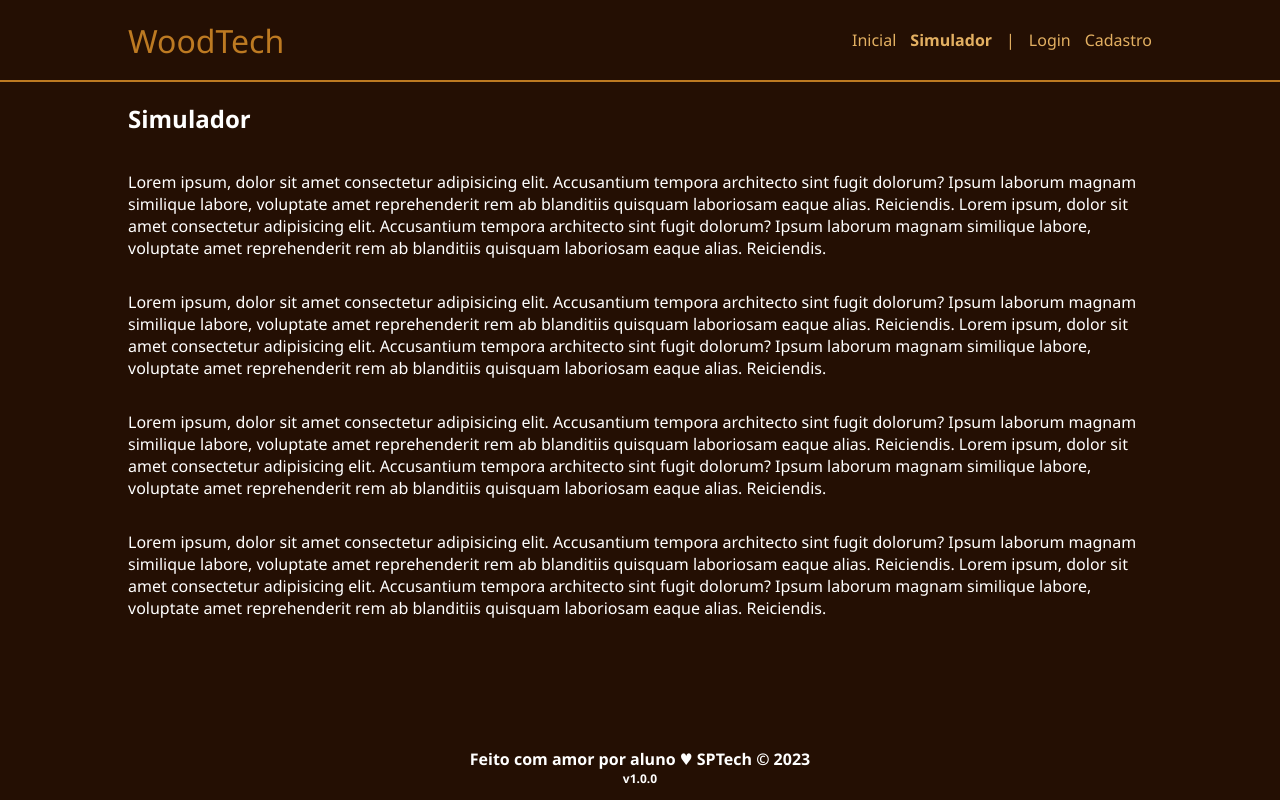
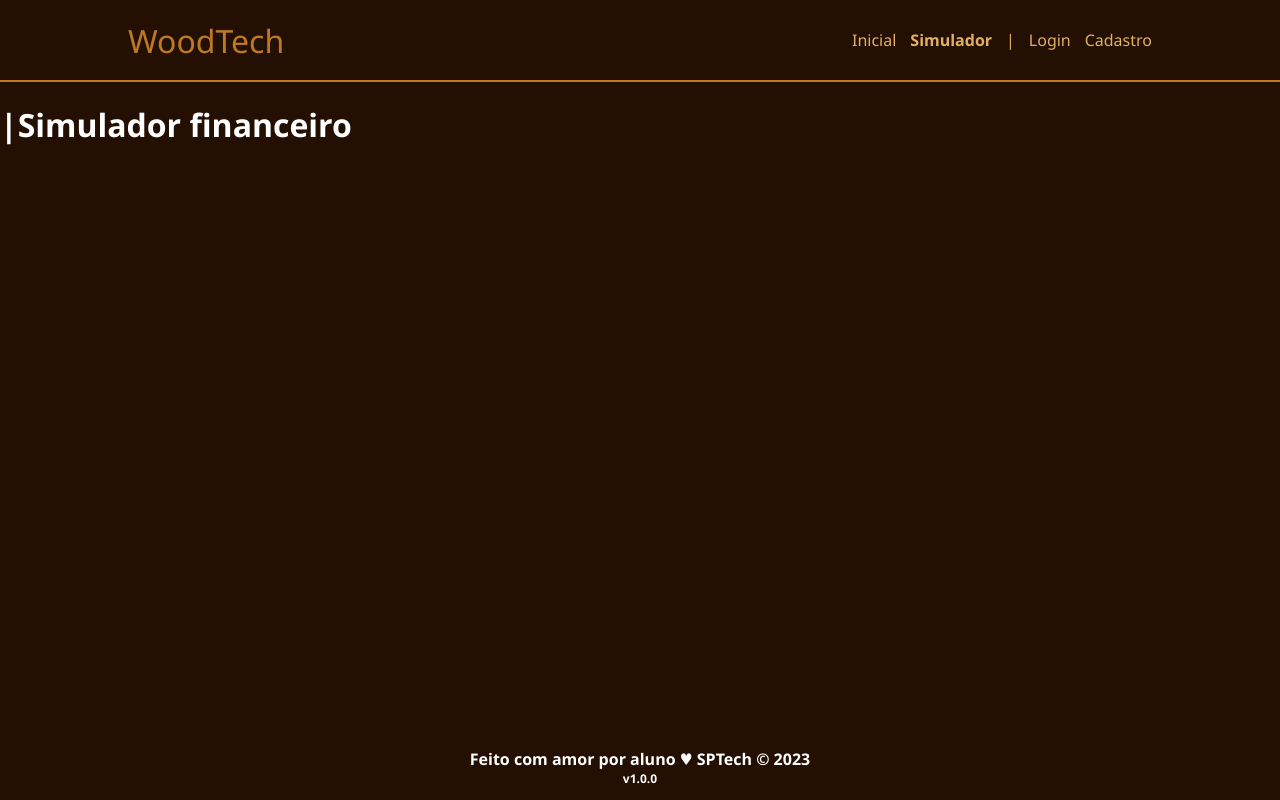
Before and after one commit to amandaribeiro1/WoodTech, a website: page site/public/simulador.html in a window 1280 px wide. Drawn offline with Linux system fonts and the light colour scheme.

Commit message:
corrigindo erros

```diff
--- a/site/public/css/estilo.css
+++ b/site/public/css/estilo.css
@@ -156,6 +156,6 @@ body {
 
 .simulador .container {
   flex-direction: column;
-  overflow: scroll;
+  width: 100%;
   height: var(--tamanho-simulador);
 }
--- a/site/public/simulador.html
+++ b/site/public/simulador.html
@@ -44,28 +44,10 @@
     <!-- simulador inicio -->
     <div class="simulador">
         <div class="container">
-            <h2>Simulador</h2>
-            <p>Lorem ipsum, dolor sit amet consectetur adipisicing elit. Accusantium tempora architecto sint fugit
-                dolorum? Ipsum laborum magnam similique labore, voluptate amet reprehenderit rem ab blanditiis quisquam
-                laboriosam eaque alias. Reiciendis. Lorem ipsum, dolor sit amet consectetur adipisicing elit.
-                Accusantium tempora architecto sint fugit dolorum? Ipsum laborum magnam similique labore, voluptate amet
-                reprehenderit rem ab blanditiis quisquam laboriosam eaque alias. Reiciendis.</p>
-            <p>Lorem ipsum, dolor sit amet consectetur adipisicing elit. Accusantium tempora architecto sint fugit
-                dolorum? Ipsum laborum magnam similique labore, voluptate amet reprehenderit rem ab blanditiis quisquam
-                laboriosam eaque alias. Reiciendis. Lorem ipsum, dolor sit amet consectetur adipisicing elit.
-                Accusantium tempora architecto sint fugit dolorum? Ipsum laborum magnam similique labore, voluptate amet
-                reprehenderit rem ab blanditiis quisquam laboriosam eaque alias. Reiciendis.</p>
-            <p>Lorem ipsum, dolor sit amet consectetur adipisicing elit. Accusantium tempora architecto sint fugit
-                dolorum? Ipsum laborum magnam similique labore, voluptate amet reprehenderit rem ab blanditiis quisquam
-                laboriosam eaque alias. Reiciendis. Lorem ipsum, dolor sit amet consectetur adipisicing elit.
-                Accusantium tempora architecto sint fugit dolorum? Ipsum laborum magnam similique labore, voluptate amet
-                reprehenderit rem ab blanditiis quisquam laboriosam eaque alias. Reiciendis.</p>
-            <p>Lorem ipsum, dolor sit amet consectetur adipisicing elit. Accusantium tempora architecto sint fugit
-                dolorum? Ipsum laborum magnam similique labore, voluptate amet reprehenderit rem ab blanditiis quisquam
-                laboriosam eaque alias. Reiciendis. Lorem ipsum, dolor sit amet consectetur adipisicing elit.
-                Accusantium tempora architecto sint fugit dolorum? Ipsum laborum magnam similique labore, voluptate amet
-                reprehenderit rem ab blanditiis quisquam laboriosam eaque alias. Reiciendis.</p>
+            <h1>|Simulador financeiro</h1>
+            <div class="calculadora">
 
+            </div>
         </div>
     </div>
     <!-- simulador fim -->
```
Also changed, not shown: site/public/cadastro.html (+0 -14 lines).
